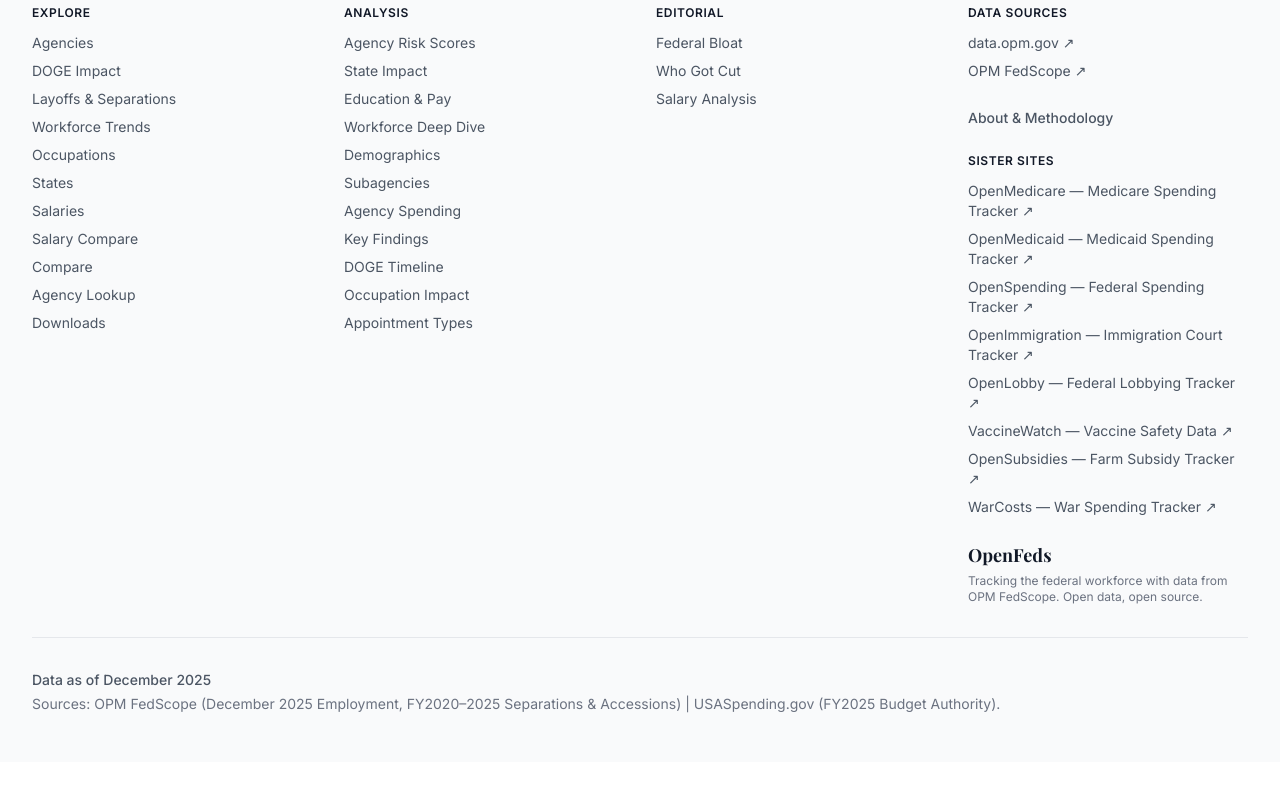
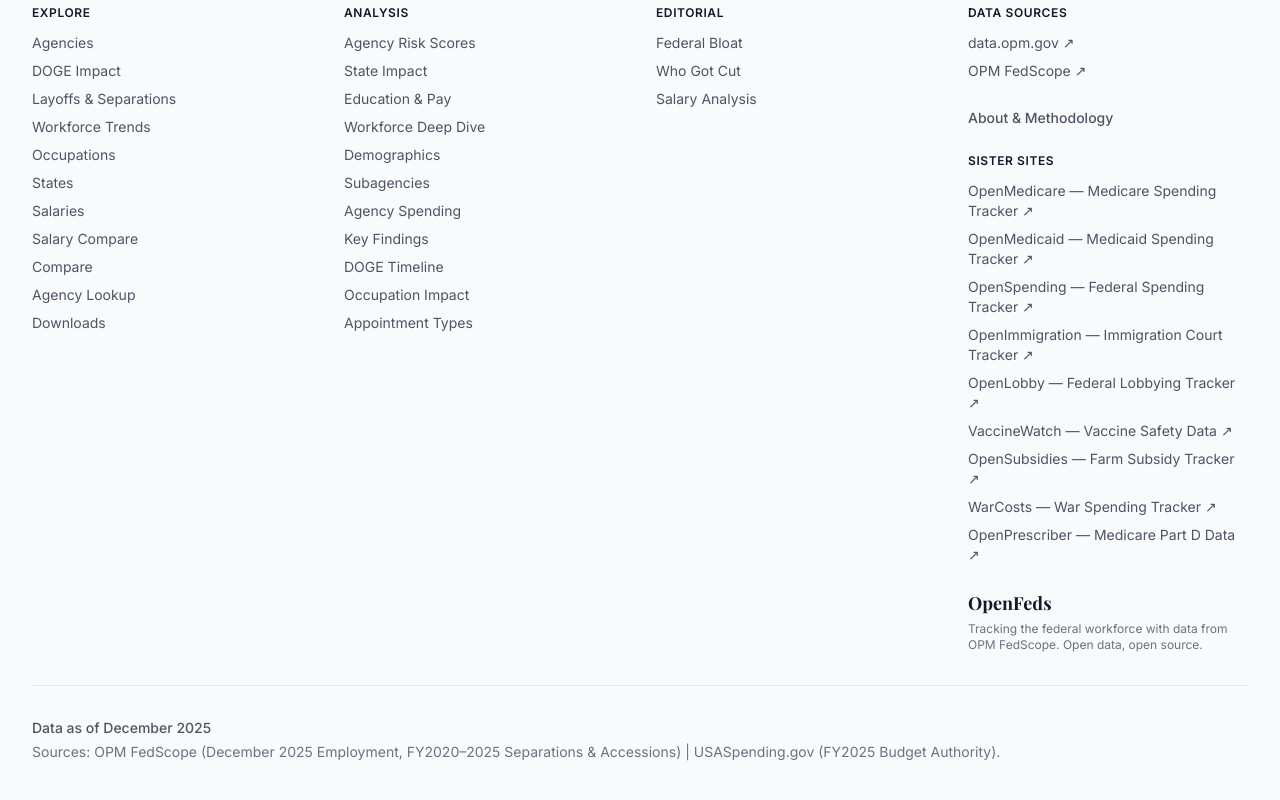
Before and after one commit to kianbob/fedtracker, a Next.js app: page / in a window 1280 px wide. Shown: the part 4401-5201 px from the top of the page. Before the commit the page ends 5163 px from the top, so only its background shows below. Built offline with nearby package versions, Linux system fonts and the light colour scheme; a web font is replaced by a local one.

Commit message:
add OpenPrescriber to sister sites

```diff
--- a/src/components/Footer.tsx
+++ b/src/components/Footer.tsx
@@ -73,6 +73,7 @@
                 <a href="https://www.vaccinewatch.org" target="_blank" rel="noopener noreferrer" className="block text-gray-600 hover:text-accent">VaccineWatch — Vaccine Safety Data ↗</a>
                 <a href="https://www.opensubsidies.org" target="_blank" rel="noopener noreferrer" className="block text-gray-600 hover:text-accent">OpenSubsidies — Farm Subsidy Tracker ↗</a>
                 <a href="https://www.warcosts.org" target="_blank" rel="noopener noreferrer" className="block text-gray-600 hover:text-accent">WarCosts — War Spending Tracker ↗</a>
+                <a href="https://www.openprescriber.org" target="_blank" rel="noopener noreferrer" className="block text-gray-600 hover:text-accent">OpenPrescriber — Medicare Part D Data ↗</a>
               </div>
             </div>
 
```
